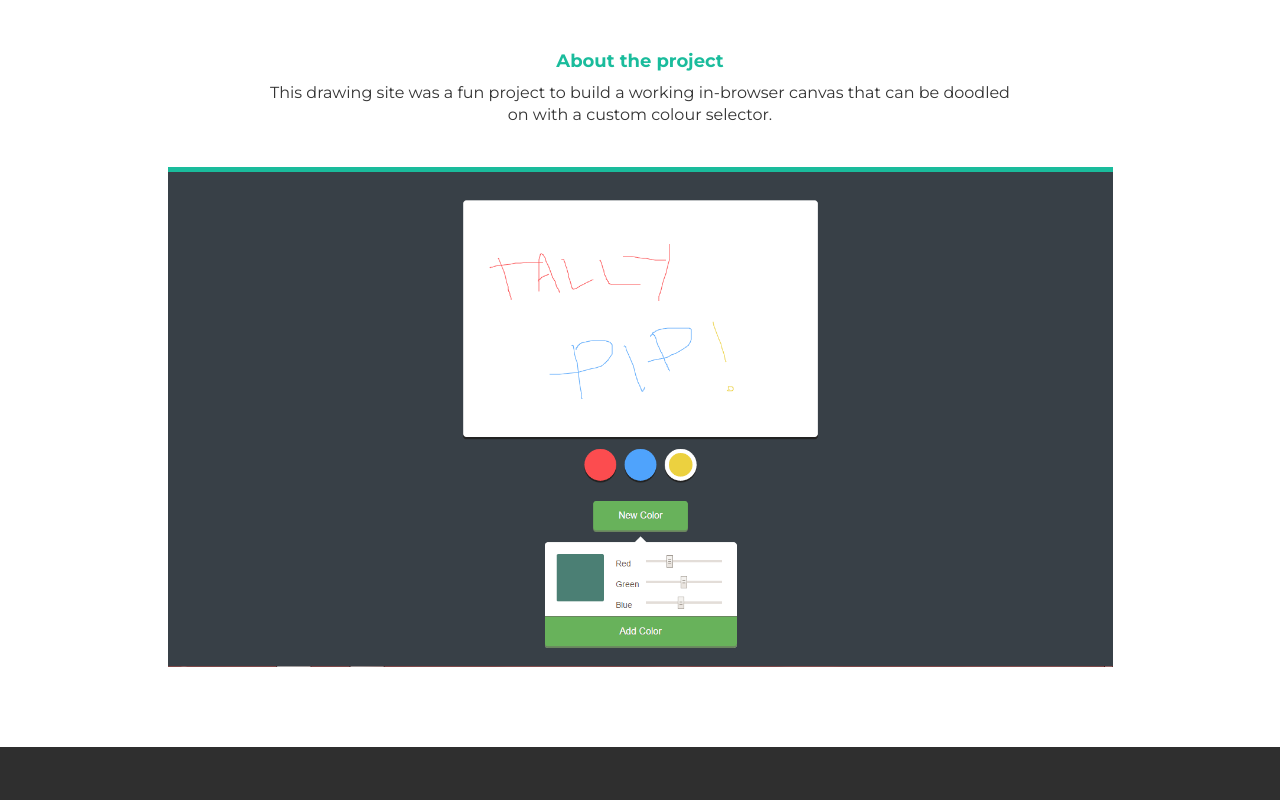
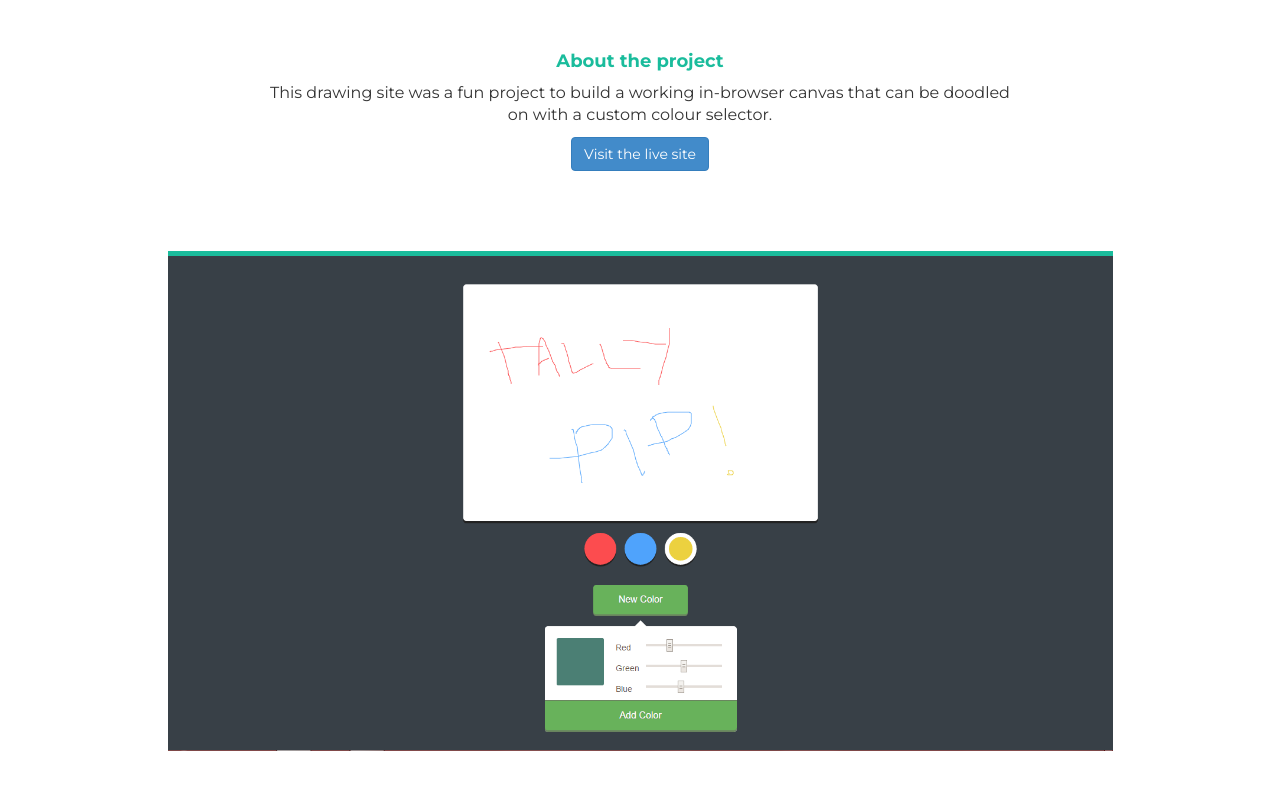
Before and after one commit to poppashingles/html_bootstrap_portfolio_site, a plain HTML site: page sketching.html in a window 1280 px wide. Shown: the part 660-1460 px from the top of the page. Drawn offline with nearby package versions, Linux system fonts and the light colour scheme.

Commit message:
Amendments to layout

```diff
--- a/assets/css/style.css
+++ b/assets/css/style.css
@@ -238,7 +238,7 @@ h1, h2, h3, h4, h5, h6 {
 	opacity: 0.4;
 }
 
-.gallery img {
+.gallery img, .largeshot img {
 	border-top: 5px solid #1abc9c;
 }
 
--- a/sketching.html
+++ b/sketching.html
@@ -69,9 +69,10 @@
 			<div class="col-lg-8 col-lg-offset-2">
 				<h4 class="grid-heading">About the project</h4>
 				<p>This drawing site was a fun project to build a working in-browser canvas that can be doodled on with a custom colour selector.</p>
+				<a href = "http://sketching.netlify.com/"><button class = "btn btn-primary">Visit the live site</button></a>
 			</div>
-			<div class="col-lg-10 col-lg-offset-1 mt gallery">
-				<a href = "http://sketching.netlify.com/"><img class="img-responsive" src="assets/img/portfolio/sketching.png"></a>
+			<div class="col-lg-10 col-lg-offset-1 mt largeshot">
+				<img class="img-responsive" src="assets/img/portfolio/sketching.png">
 			</div>
 
 		</div><!--/row -->
```
Also changed, not shown: plugins.html (+2 -1 lines), quotes.html (+2 -1 lines).
